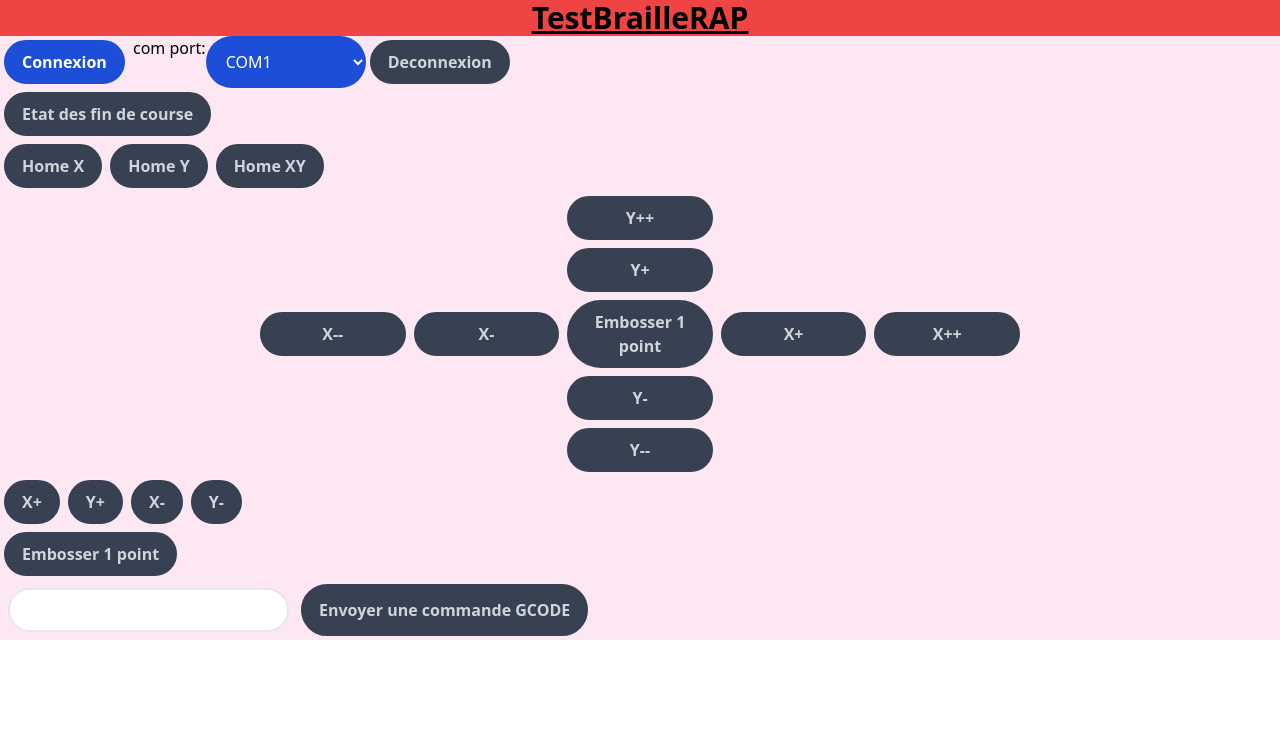
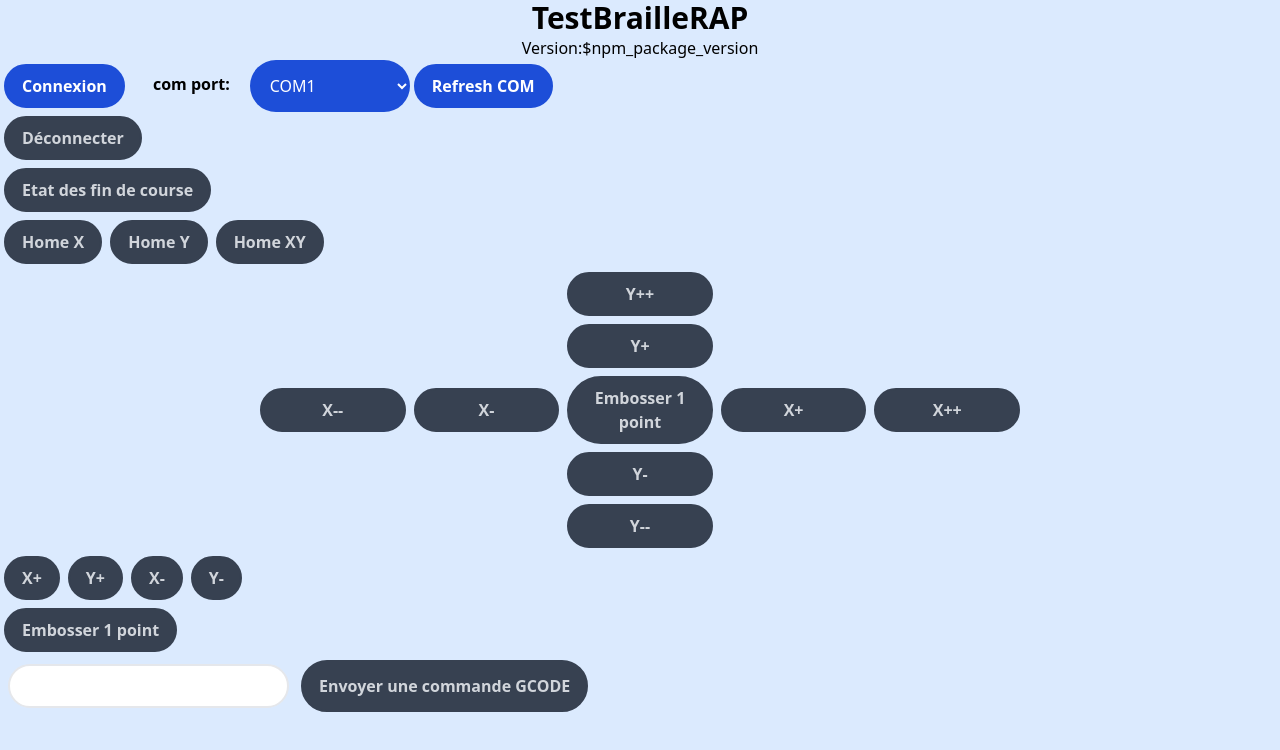
Before and after one commit to braillerap/TestBrailleRAP, a React (Create React App) app: page / in a window 1280 px wide. Shown: the top 750 px of the page. Built offline with nearby package versions, Linux system fonts and the light colour scheme.

Commit message:
feat: basic frontend

```diff
--- a/src/App.js
+++ b/src/App.js
@@ -13,14 +13,20 @@ function App() {
     setConnected(false);
   }
 
+  const voidfunc = () => {
+
+  }
+
 
   return (
     <div className="App">
 
-      <div className='min-w-80 mx-auto bg-red-500 text-center' >
-        <h1 className="text-3xl font-bold underline text-center">
+      <div className='min-w-80 mx-auto text-center' >
+        <h1 className="text-3xl font-bold">
           TestBrailleRAP
         </h1>
+        <h2>Version:{`${process.env.REACT_APP_VERSION}`}</h2>
+
       </div>
       <div className='flex'>
         <button class="btn btn-blue"
@@ -29,7 +35,8 @@ function App() {
 
           Connexion
         </button>
-        &nbsp;com port:
+        <p className='labelelm'>&nbsp;com port:</p>
+
         <select className='select'
         disabled = {connected}>
           <option value="1">COM1</option>
@@ -38,16 +45,25 @@ function App() {
         </select>
 
         <button
-          disabled={!connected}
+          disabled={connected}
           class="btn btn-blue"
-          onClick={setDisconnected}>
-          Deconnexion
+          onClick={voidfunc}>
+          Refresh COM
         </button>
       </div>
       <div className='flex'>
         <button class="btn btn-blue"
+          disabled={! connected}
+          onClick={setDisconnected}>
+
+          Déconnecter
+        </button>
+
+      </div>
+      <div className='flex'>
+        <button class="btn btn-blue"
           disabled={!connected}
-          onClick={setConnectedState}>
+          onClick={voidfunc}>
 
           Etat des fin de course
         </button>
@@ -56,19 +72,19 @@ function App() {
       <div className='flex'>
         <button class="btn btn-blue"
           disabled={!connected}
-          onClick={setConnectedState}>
+          onClick={voidfunc}>
 
           Home X
         </button>
         <button class="btn btn-blue"
           disabled={!connected}
-          onClick={setConnectedState}>
+          onClick={voidfunc}>
 
           Home Y
         </button>
         <button class="btn btn-blue"
           disabled={!connected}
-          onClick={setConnectedState}>
+          onClick={voidfunc}>
 
           Home XY
         </button>
@@ -78,7 +94,7 @@ function App() {
         <div class=""></div>
         <button class="btn btn-blue"
           disabled={!connected}
-          onClick={setConnectedState}>
+          onClick={voidfunc}>
 
           Y++
         </button>
@@ -88,7 +104,7 @@ function App() {
         <div class=""></div>
         <button class="btn btn-blue"
           disabled={!connected}
-          onClick={setConnectedState}>
+          onClick={voidfunc}>
 
           Y+
         </button>
@@ -97,33 +113,33 @@ function App() {
 
         <button class="btn btn-blue"
           disabled={!connected}
-          onClick={setConnectedState}>
+          onClick={voidfunc}>
 
           X--
         </button>
         <button class="btn btn-blue"
           disabled={!connected}
-          onClick={setConnectedState}>
+          onClick={voidfunc}>
 
           X-
         </button>
 
         <button class="btn btn-blue"
           disabled={!connected}
-          onClick={setConnectedState}>
+          onClick={voidfunc}>
 
           Embosser 1 point
         </button>
 
         <button class="btn btn-blue"
           disabled={!connected}
-          onClick={setConnectedState}>
+          onClick={voidfunc}>
 
           X+
         </button>
         <button class="btn btn-blue"
           disabled={!connected}
-          onClick={setConnectedState}>
+          onClick={voidfunc}>
 
           X++
         </button>
@@ -133,7 +149,7 @@ function App() {
         <div class=""></div>
         <button class="btn btn-blue"
           disabled={!connected}
-          onClick={setConnectedState}>
+          onClick={voidfunc}>
 
           Y-
         </button>
@@ -143,7 +159,7 @@ function App() {
         <div class=""></div>
         <button class="btn btn-blue"
           disabled={!connected}
-          onClick={setConnectedState}>
+          onClick={voidfunc}>
 
           Y--
         </button>
@@ -153,25 +169,25 @@ function App() {
       <div className='flex'>
         <button class="btn btn-blue"
           disabled={!connected}
-          onClick={setConnectedState}>
+          onClick={voidfunc}>
 
           X+
         </button>
         <button class="btn btn-blue"
           disabled={!connected}
-          onClick={setConnectedState}>
+          onClick={voidfunc}>
 
           Y+
         </button>
         <button class="btn btn-blue"
           disabled={!connected}
-          onClick={setConnectedState}>
+          onClick={voidfunc}>
 
           X-
         </button>
         <button class="btn btn-blue"
           disabled={!connected}
-          onClick={setConnectedState}>
+          onClick={voidfunc}>
 
           Y-
         </button>
@@ -179,7 +195,7 @@ function App() {
       <div className='flex'>
         <button class="btn btn-blue"
           disabled={!connected}
-          onClick={setConnectedState}>
+          onClick={voidfunc}>
 
           Embosser 1 point
         </button>
@@ -189,7 +205,7 @@ function App() {
         <input type="text" className='textedit'></input>
         <button class="btn btn-blue"
           disabled={!connected}
-          onClick={setConnectedState}>
+          onClick={voidfunc}>
 
           Envoyer une commande GCODE
         </button>
--- a/src/index.css
+++ b/src/index.css
@@ -558,11 +558,6 @@ video {
   min-width: 20rem;
 }
 
-.bg-red-500 {
-  --tw-bg-opacity: 1;
-  background-color: rgb(239 68 68 / var(--tw-bg-opacity, 1));
-}
-
 .text-center {
   text-align: center;
 }
@@ -576,14 +571,10 @@ video {
   font-weight: 700;
 }
 
-.underline {
-  -webkit-text-decoration-line: underline;
-          text-decoration-line: underline;
-}
-
 .App {
+  min-height: 100dvh;
   --tw-bg-opacity: 1;
-  background-color: rgb(252 231 243 / var(--tw-bg-opacity, 1));
+  background-color: rgb(219 234 254 / var(--tw-bg-opacity, 1));
 }
 
 .btn {
@@ -703,3 +694,15 @@ video {
   --tw-text-opacity: 1;
   color: rgb(209 213 219 / var(--tw-text-opacity, 1));
 }
+
+.labelelm {
+  margin-left: 0.25rem;
+  margin-right: 0.25rem;
+  margin-top: 0.25rem;
+  margin-bottom: 0.25rem;
+  padding-top: 0.5rem;
+  padding-bottom: 0.5rem;
+  padding-left: 1rem;
+  padding-right: 1rem;
+  font-weight: 700;
+}
--- a/tailwind/style.css
+++ b/tailwind/style.css
@@ -3,7 +3,7 @@
 @tailwind utilities;
 
   .App {
-    @apply bg-pink-100;
+    @apply bg-blue-100 min-h-dvh;
   }
   .btn {
     @apply font-bold py-2 px-4 mx-1 my-1 rounded-full;
@@ -29,3 +29,6 @@
  .select:disabled {
     @apply bg-gray-700 text-gray-300 border-2 border-gray-700;
   }
+  .labelelm {
+    @apply font-bold py-2 px-4 mx-1 my-1
+  }
```
